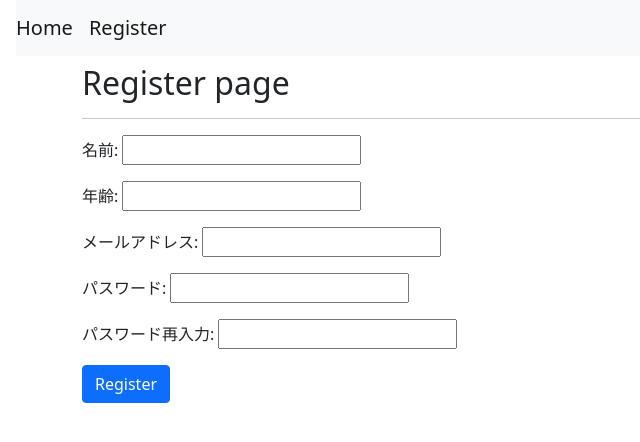
After one commit to radish-miyazaki/easy_bulletin_board, a Django app: page /accounts/register in a window 1280 px wide. The commit adds this page. Shown: the top 442 px of the page, without its empty margins (0-640 px from the left). Run offline with Django 3.2, Linux system fonts and the light colour scheme.

Commit message:
implement register form

```diff
--- /dev/null
+++ b/accounts/forms.py
@@ -0,0 +1,37 @@
+from django import forms
+from django.contrib.auth.password_validation import validate_password
+from .models import Users
+
+
+class RegisterForm(forms.ModelForm):
+    # Form fields
+    username = forms.CharField(label='名前')
+    age = forms.IntegerField(label='年齢', min_value=0)
+    email = forms.EmailField(label='メールアドレス')
+    password = forms.CharField(label='パスワード', widget=forms.PasswordInput)
+    confirm_password = forms.CharField(label='パスワード再入力', widget=forms.PasswordInput)
+
+    # Meta data
+    class Meta:
+        model = Users
+        fields = ('username', 'age', 'email', 'password')
+
+    # Validations
+    def clean(self):
+        cleaned_data = super().clean()
+        password = cleaned_data.get('password')
+        confirm_password = cleaned_data.get('confirm_password')
+
+        if password != confirm_password:
+            raise forms.ValidationError('パスワードが一致しません。')
+
+    def save(self, commit=False):
+        user = super().save(commit=False)
+        # パスワードが正しいかどうか
+        validate_password(self.cleaned_data.get('password'), user)
+
+        # Hash化したパスワードをセット
+        user.set_password(self.cleaned_data.get('password'))
+
+        user.save()
+        return user
--- a/accounts/urls.py
+++ b/accounts/urls.py
@@ -5,4 +5,5 @@ app_name = 'accounts'
 
 urlpatterns = [
     path('', views.home, name='home'),
+    path('register', views.register, name='register'),
 ]
--- a/accounts/views.py
+++ b/accounts/views.py
@@ -1,7 +1,30 @@
-from django.shortcuts import render
+from django.shortcuts import render, redirect
+from django.core.exceptions import ValidationError
+from . import forms
 
 
 def home(request):
     return render(
         request, 'accounts/home.html'
     )
+
+
+def register(request):
+    register_form = forms.RegisterForm(request.POST or None)
+
+    if register_form.is_valid():
+        try:
+            # RegisterFormでオーバーライドしたsaveメソッドを呼び出す
+            register_form.save()
+            # ホーム画面にリダイレクト
+            return redirect('accounts:home')
+        except ValidationError as e:
+            register_form.add_error('password', e)
+
+    return render(
+        request,
+        'accounts/register.html',
+        context={
+            'register_form': register_form
+        }
+    )
--- /dev/null
+++ b/templates/accounts/register.html
@@ -0,0 +1,10 @@
+{% extends 'base.html' %}
+{% block content %}
+	<h2>Register page</h2>
+	<hr />
+	<form method="post">
+		{% csrf_token %}
+		{{ register_form.as_p }}
+		<input class="btn btn-primary" type="submit" value="Register" />
+	</form>
+{% endblock %}
--- a/templates/base.html
+++ b/templates/base.html
@@ -12,11 +12,19 @@
 		<title>Title</title>
 	</head>
 	<body>
-		<nav class="navbar navbar-expand-lg navbar-light bg-light">
+		<nav class="navbar navbar-expand-lg navbar-light bg-light mx-3">
 			<a class="navbar-brand" href="{% url 'accounts:home' %}">
 				Home
 			</a>
+			{% if user.is_authenticated %}
+			{% else %}
+				<a class="navbar-brand" href="{% url 'accounts:register' %}">
+					Register
+				</a>
+			{% endif %}
 		</nav>
-		{% block content %}{% endblock %}
+		<div class="container pt-2">
+			{% block content %}{% endblock %}
+		</div>
 	</body>
 </html>
```
